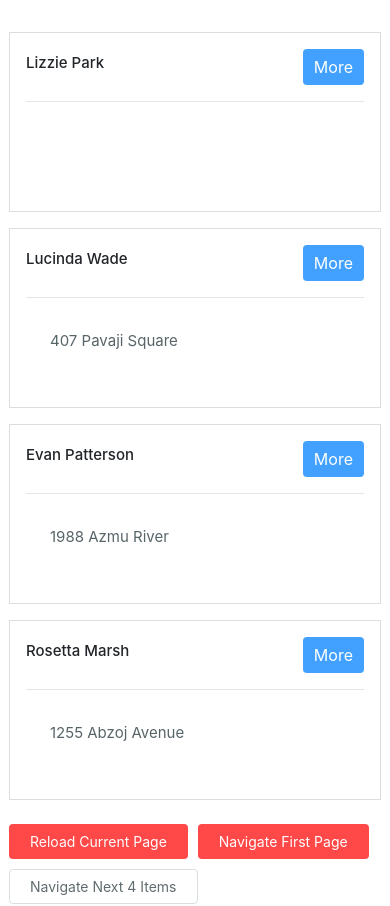
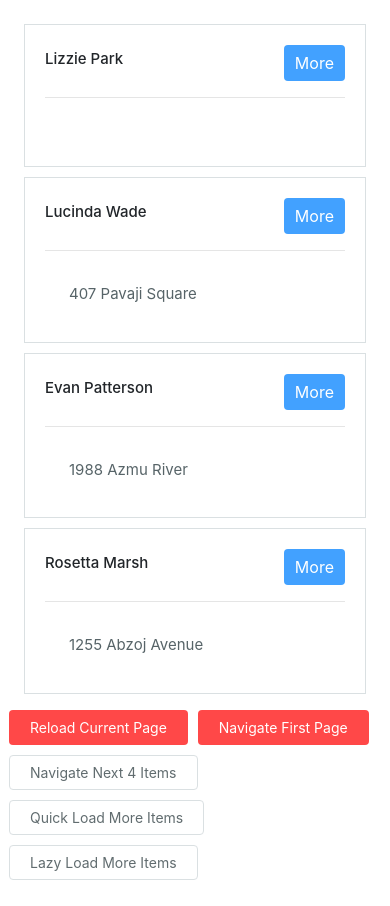
Before and after one commit to devtaijul/people-directory, a React (Create React App) app: page / in a window 390 px wide. Shown: the top 906 px of the page. Built offline with nearby package versions, Linux system fonts and the light colour scheme.

Commit message:
Making responsive persons data

```diff
--- a/src/App.css
+++ b/src/App.css
@@ -80,3 +80,16 @@
   color: #fff;
   background-color: rgb(255, 94, 88);
 }
+.box {
+  background: grey;
+  padding: 20px 20px 20px 20px;
+}
+.wrapper {
+   display: grid;
+   grid-template-columns: repeat(auto-fill, minmax(300px, 1fr));
+  grid-gap: 10px;
+}
+.wrapping {
+  border: 1px solid #DAE0E2;
+  padding: 20px;
+}
--- a/src/App.js
+++ b/src/App.js
@@ -5,10 +5,9 @@ import Person from "./components/Person/Person";
 import Button from "./components/Button/Button";
 import { RotateSpinner } from "react-spinners-kit";
 import ModalToggle from "./components/modal/ModalToggle";
-import { BrowserRouter, Router, Route } from "react-router-dom";
+import { BrowserRouter, Route } from "react-router-dom";
 
 function App() {
-
   //declaring all  state
 
   const [persons, setPersons] = useState([]);
@@ -79,7 +78,7 @@ function App() {
               </div>
             </div>
           ) : (
-            <div className="row">
+            <div className="wrapper">
               {currentPeople.map(person => {
                 return (
                   <Person
@@ -109,7 +108,7 @@ function App() {
           />
         </div>
         <Route path='/name' render={() => {
-
+          return <h1> I am a Router</h1>
         }} />
       </div>
     </BrowserRouter>
--- a/src/components/Button/Button.js
+++ b/src/components/Button/Button.js
@@ -1,5 +1,5 @@
 import React from "react";
-import { BrowserRouter, Route } from "react-router-dom";
+import { BrowserRouter } from "react-router-dom";
 
 function Button({
   loadNextFour,
--- a/src/components/Person/Person.js
+++ b/src/components/Person/Person.js
@@ -8,10 +8,7 @@ function Person({ person, toggleModal, sendPersonToPerent }) {
   };
 
   return (
-    <div
-      className="col-sm-3 p-3 mb-2 mt-2 person-details"
-      style={{ height: "180px" }}
-    >
+    <div className='wrapping'>
       <div className="header d-flex justify-content-between">
         <h6 className="align-self-center" style={{ fontSize: "15px" }}>
           {person.name}
```
